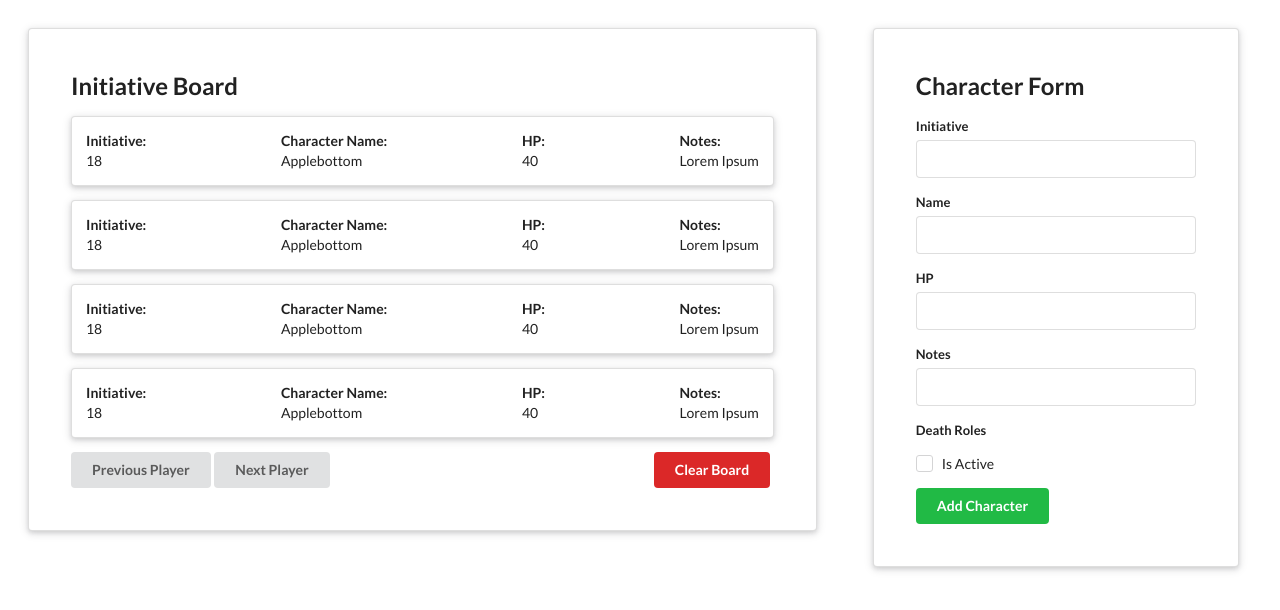
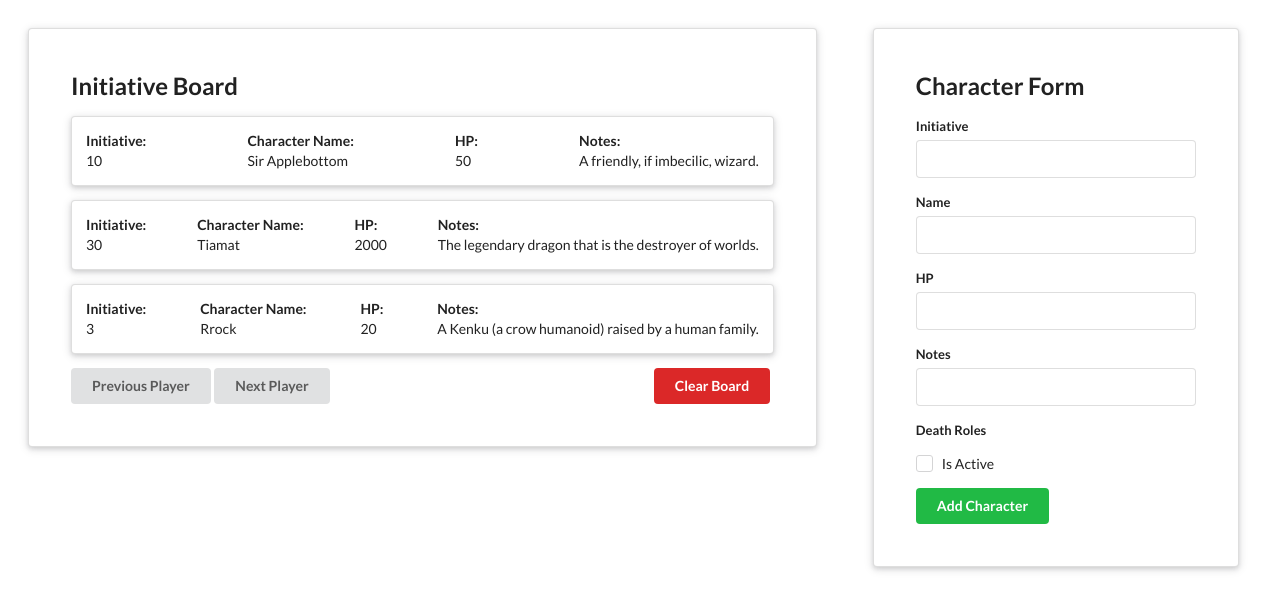
Before and after one commit to JackG102/dnd_initiative_tracker, a React (Create React App) app: page / in a window 1280 px wide. Shown: the top 610 px of the page. Built offline with nearby package versions, Linux system fonts and the light colour scheme.

Commit message:
Passed data from json to state to map function

```diff
--- a/src/App.js
+++ b/src/App.js
@@ -1,13 +1,18 @@
 import './App.css';
-import React from 'react';
+import React, { useState } from 'react';
 import CharacterForm from './components/CharacterForm';
 import InitiativeList from './components/InitiativeList';
 
 const App = () => {
+
+  // Fetch JSON data for characters and load it into state
+  const blogPostsJson = require('./data/character_data.json');
+  const [characterData, setCharacterData] = useState(blogPostsJson);
+
   return (
     <div className="app-container">
       <div className="initiative_tracker_container">
-        <InitiativeList />
+        <InitiativeList characterData={characterData} />
       </div>
       <div className="form_container">
         <CharacterForm />
--- a/src/components/CharacterCard.js
+++ b/src/components/CharacterCard.js
@@ -1,24 +1,24 @@
 import './CharacterCard.css';
 import React from 'react';
 
-const CharacterCard = () => {
+const CharacterCard = ({initiative, name, hp, notes}) => {
   return (
     <div className="ui raised very text segment character-card">
       <div className="character-card--attribute">
         <span><strong>Initiative:</strong></span>
-        <span>18</span>
+        <span>{initiative}</span>
       </div>
       <div className="character-card--attribute">
         <span><strong>Character Name:</strong></span>
-        <span>Applebottom</span>
+        <span>{name}</span>
       </div>
       <div className="character-card--attribute">
         <span><strong>HP:</strong></span>
-        <span>40</span>
+        <span>{hp}</span>
       </div>
       <div className="character-card--attribute">
         <span><strong>Notes:</strong></span>
-        <p>Lorem Ipsum</p>
+        <p>{notes}</p>
       </div>
     </div>
   );
--- a/src/components/InitiativeList.js
+++ b/src/components/InitiativeList.js
@@ -2,14 +2,24 @@ import './InitiativeList.css';
 import React from 'react';
 import CharacterCard from './CharacterCard';
 
-const InitiativeList = () => {
+const InitiativeList = ({characterData}) => {
+
+  //<CharacterCard initiatiative={initiatiative} id={id} name={name} notes={notes}/>
+  const renderCharacterCards = characterData.map((el) => {
+    return (
+      <CharacterCard
+        initiative={el.initiative}
+        hp={el.hp}
+        name={el.name}
+        notes={el.notes}
+      />
+    );
+  });
+
   return (
     <div className="ui raised very padded text segment">
       <h2>Initiative Board</h2>
-      <CharacterCard />
-      <CharacterCard />
-      <CharacterCard />
-      <CharacterCard />
+      {renderCharacterCards}
       <div className="button_container">
         <div>
           <button className="ui button">Previous Player</button>
```
